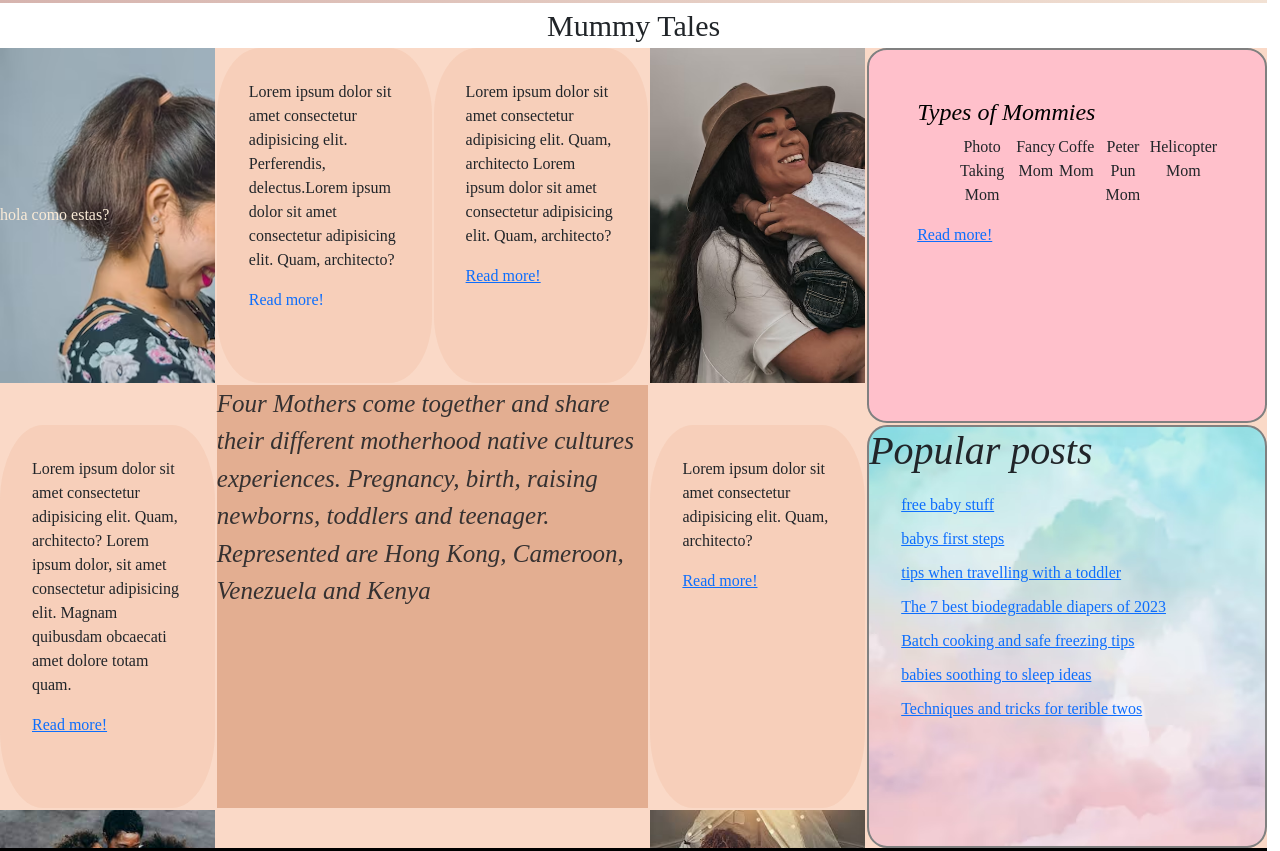
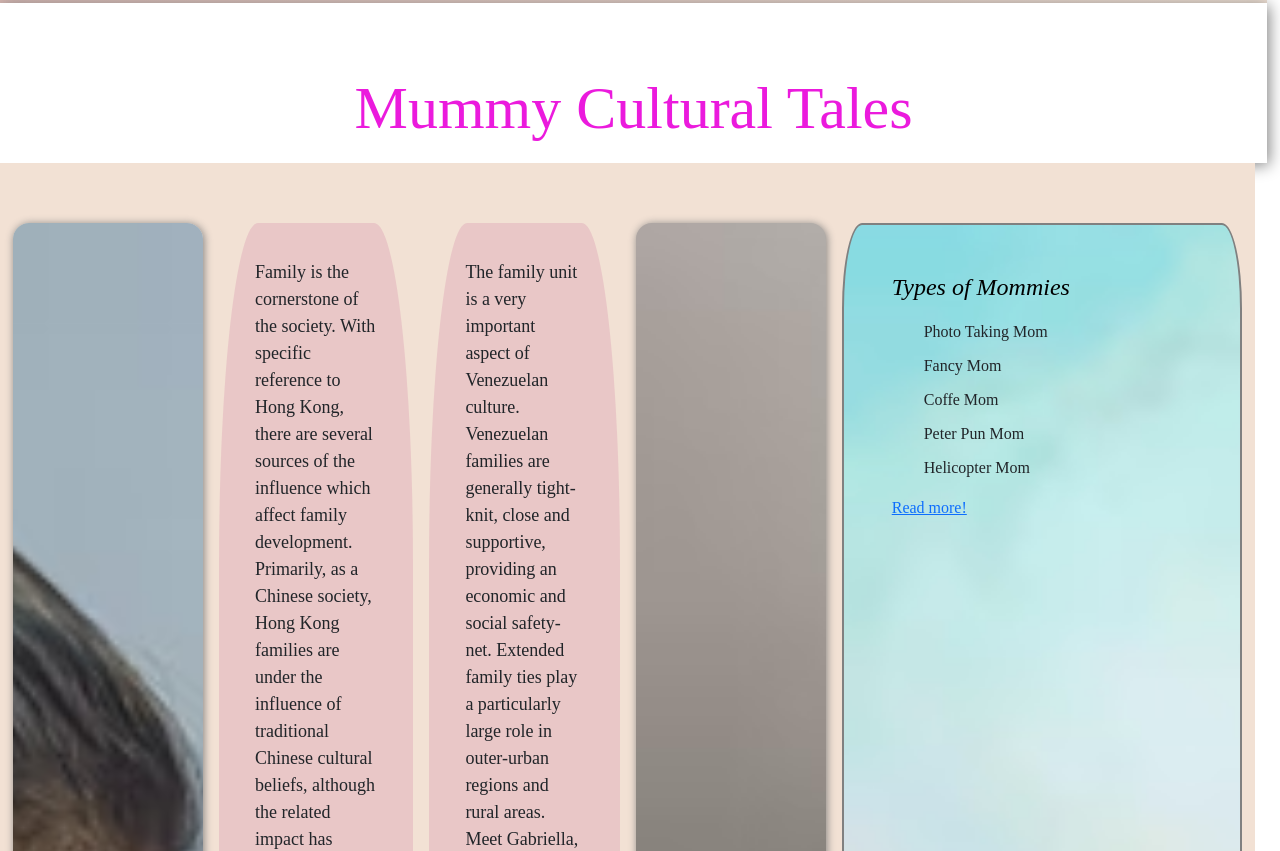
Before and after one commit to Gabita778/Mommy-tells-blog, a website built with Parcel: page src/index.html in a window 1280 px wide. Shown: the part 820-1671 px from the top of the page. Built offline with nearby package versions, Linux system fonts and the light colour scheme; a web font is replaced by a local one.

Commit message:
not completely done

```diff
--- a/src/index.html
+++ b/src/index.html
@@ -50,15 +50,30 @@
     </section>
 
     <!-- Esther's section -->
-    <div class="Section2">Mummy Tales</div>
+    <div class="Section2"><span>Mummy Cultural Tales</span></div>
 
     <section class="container8">
 
-        <div class="green"> hola como estas?</div>
+
+        <div class="green"></div>
 
         <div class="p1">
-            <p>Lorem ipsum dolor sit amet consectetur adipisicing elit. Perferendis, delectus.Lorem ipsum dolor sit amet
-                consectetur adipisicing elit. Quam, architecto? </p>
+            <p> Family is the cornerstone of the society. With specific
+                reference to Hong Kong, there are several sources
+                of the influence which affect family development.
+                Primarily, as a Chinese society, Hong Kong families
+                are under the influence of traditional Chinese cultural
+                beliefs, although the related impact has gradually
+                weakened. In the traditional Chinese culture, families
+                showed several characteristics. First, male members
+                generally held a superior position whereas females
+                typically occupied a submissive role. Second, under
+                the strong influence of Confucianism, filial piety was
+                strongly upheld with a central focus on the father-son
+                relationship. Third, because of the importance of
+                maintaining harmony in the family, the collective
+                interest (i.e., family interest) was placed above
+                individual interest.</p>
             <a class="read" href="https://creeksideobgyn.com/10-different-types-of-moms-a-mothers-day-salute/">Read
                 more!</a>
         </div>
@@ -66,7 +81,7 @@
 
         <div class="darkblue"></div>
         <div class="p2">
-            <p>Lorem ipsum dolor sit amet consectetur adipisicing elit. Quam, architecto  Lorem ipsum dolor sit amet consectetur adipisicing elit. Quam, architecto?</p>
+            <p>The family unit is a very important aspect of Venezuelan culture. Venezuelan families are generally tight-knit, close and supportive, providing an economic and social safety-net. Extended family ties play a particularly large role in outer-urban regions and rural areas. Meet Gabriella, who takes us through how a new mom is taken care off in Venezuela</p>
             <a href="https://creeksideobgyn.com/10-different-types-of-moms-a-mothers-day-salute/">Read more!</a>
         </div>
 
@@ -78,16 +93,14 @@
 
         <div class="orange"></div>
         <div class="p3">
-            <p>Lorem ipsum dolor sit amet consectetur adipisicing elit. Quam, architecto? Lorem ipsum dolor, sit
-                amet
-                consectetur adipisicing elit. Magnam quibusdam obcaecati amet dolore totam quam.</p>
+            <p>In Cameroon, child bearing is highly valued and beliefs and practices concerning child rearing vary by ethnic group. However certain values are commonly held by the ethnic groups. These values include the importance that the Cameroonians attach to learning by example and learning through play. They also attribute importance to observational learning by teaching their children to observe and imitate tasks performed by adults. It has been reported that the dominant family pattern in Cameroon is the patrilineal and extended or joint family . This family pattern promotes interdependence, and the culture of the society is collectivistic and communal in orientatio.</p>
             <a href="https://creeksideobgyn.com/10-different-types-of-moms-a-mothers-day-salute/">
                 Read more!</a>
         </div>
 
         <div class="red"></div>
         <div class="p4">
-            <p>Lorem ipsum dolor sit amet consectetur adipisicing elit. Quam, architecto?</p><a
+            <p>Many of us have seen pictures of African women carrying babies low on their back in a cloth wrapped around their torsos. But a discussion of cultural babywearing must look across many different cultures in Africa as there are different styles of cloth and different ways of wearing. Here are some:</p><a
                 href="https://creeksideobgyn.com/10-different-types-of-moms-a-mothers-day-salute/">
                 Read more!</a>
         </div>
--- a/src/styles/main.scss
+++ b/src/styles/main.scss
@@ -453,32 +453,28 @@ header input:checked+label span::before {
 
 // Esther's section
 .Section2 {
-    font-size: 30px;
+    font-size: 60px;
     display: flex;
     justify-content: center;
     align-items: center;
-}
-
-
-.secondsection {
-    color: rgb(172, 48, 48);
-    display: flex;
-    justify-content: center;
-    align-items: center;
+    padding-top:60px ;
+    padding-bottom: 10px;
+    box-shadow: 2px 2px 15px grey;
 
 }
 
-
 .container8{
-    // border: 2px solid blue;
-
-    width: 100%;
-    height: 100vh;
+    width: 99%;
+    height: 110vh;
     display: grid;
     grid-template-columns: repeat(4, 1fr) 25em;
-    grid-template-rows: auto;
-    background-color: hsla(21, 85%, 75%, 0.475);
-    gap: 2px;
+    grid-template-rows: aoto;
+    background-color: hsl(27, 54%, 89%);
+    gap: 1em;
+    padding: 0.8em;
+    margin-bottom: 120px;
+    padding-top: 60px;
+
 
     .read {
         text-decoration: none;
@@ -490,8 +486,12 @@ header input:checked+label span::before {
     grid-row: 1;
     background-image: url("../images/hongkong.avif");
     background-size: cover;
-    align-content: center;
-    color: antiquewhite;
+    background-position: center;
+    // align-content: center;
+    // color: antiquewhite;
+    border-radius: 1em;
+    box-shadow: 1px 1px 8px grey;
+
 }
 
 .p1 {
@@ -500,10 +500,13 @@ header input:checked+label span::before {
     display: flex;
     flex-direction: column;
     padding: 2em;
-    background-color: hsla(21, 75%, 81%, 0.475);
+    background-color: #e9c7c7;
     border-radius: 20%;
-    // width: 80%;
+    font-size: 18px;
 }
+
+
+
 
 .p2 {
     grid-column: 3/4;
@@ -511,8 +514,9 @@ header input:checked+label span::before {
     display: flex;
    flex-direction: column;
    padding: 2em;
-    background-color: hsla(21, 75%, 81%, 0.475);
+   background-color: #e9c7c7;
     border-radius: 20%;
+    font-size: 18px;
 
 }
 
@@ -523,22 +527,27 @@ header input:checked+label span::before {
     background-image: url("../images/venezuela.avif");
     background-size: cover;
     align-content: center;
+    border-radius: 1em;
+    box-shadow: 1px 1px 8px grey;
 }
 
 .pink {
-    background-color: hsla(21, 51%, 56%, 0.475);
+    background-color: #daabab;
     grid-column: 2/4;
-    grid-row: 2/4;
+    grid-row: 2/3;
     background-size: cover;
-    align-content: center;
+    // align-content: center;
     display: flex;
+    border-radius: 0.8em;
 
     .p5 {
-        font-size: 25px;
+        font-size: 30px;
         color: rgb(53, 49, 49);
         display: flex;
         justify-content: center;
-        align-content: center;
+        align-items: center;
+        flex-wrap: wrap;
+        overflow: hidden;
 
 
 
@@ -548,62 +557,69 @@ header input:checked+label span::before {
 .orange {
     background-color: orange;
     grid-column: 1/2;
-    grid-row: 4/5;
+    grid-row: 3/4;
     background-image: url("../images/kenia.jpeg");
     background-size: cover;
+    background-position: right;
     align-content: center;
+    border-radius: 1em;
+    box-shadow: 1px 1px 8px grey;
 }
 
 .p3 {
-    grid-column: 1/2;
+    grid-column: 2/3;
     grid-row: 3/4;
     display: flex;
     flex-direction: column;
     padding: 2em ;
-    background-color: hsla(21, 75%, 81%, 0.475);
+    background-color: #e9c7c7;
     border-radius: 20%;
+    font-size: 18px;
 
 }
 
 .p4 {
-    grid-column: 4/5;
+    grid-column: 3/4;
     grid-row: 3/4;
     display: flex;
     flex-direction: column;
     padding: 2em;
-    background-color: hsla(21, 75%, 81%, 0.475);
+    background-color: #e9c7c7;
     border-radius: 20%;
+    font-size: 18px;
 }
 
 .red {
     background-color: red;
     grid-column: 4/5;
-    grid-row: 4/5;
+    grid-row: 3/4;
     background-image: url("../images/cameroon.jpeg");
     background-size: cover;
-    align-content: center;
+    border-radius: 1em;
+    box-shadow: 1px 1px 8px grey;
 }
 
 .top {
     background-color: pink;
-    // // background-image: url("../images/trendy.webp");
+    background-image: url("../images/aside-bottom.avif");
     background-size: cover;
     grid-column: 5/6;
-    grid-row: 1/3;
+    grid-row: 1/2;
     padding: 3em;
     border-radius: 5%;
     border: 2px solid gray;
-    display: flex;
-    flex-direction: column;
 
 
     .asidetop {
         color: black;
     }
 
-    .asidelist {
+    .asidelist li{
         display: flex;
         justify-content: flex-start;
+        padding-top: 10px;
+
+
     }
 }
 
@@ -612,12 +628,13 @@ header input:checked+label span::before {
     background-image: url("../images/aside-bottom.avif");
     background-size: cover;
     grid-column: 5/6;
-    grid-row: 3/5;
+    grid-row: 2/4;
     border: 2px solid gray;
     border-radius: 5%;
 
     .asidebottom {
         font-size: 40px;
+
     }
 }
 
@@ -630,6 +647,9 @@ header input:checked+label span::before {
         grid-template-columns: auto;
         grid-template-rows: auto;
         background-color: lightsalmon;
+        height: 200vh;
+        margin-bottom: 40vh;
+        width: 99%;
 
         .green {
             height: 25vh;
@@ -638,19 +658,19 @@ header input:checked+label span::before {
         }
 
         .p1 {
-            height: 25vh;
+            height: 50vh;
             grid-column: 1/2;
             grid-row: 2/3;
         }
 
         .darkblue {
-            height: 25vh;
+            height: 30vh;
             grid-column: 1/2;
             grid-row: 3/4;
         }
 
         .p2 {
-            height: 25vh;
+            height: 30vh;
             grid-column: 1/2;
             grid-row: 4/5;
         }
@@ -669,16 +689,18 @@ header input:checked+label span::before {
             height: 25vh;
             grid-column: 1/2;
             grid-row: 7/8;
+
         }
 
         .p3 {
-            height: 25vh;
+            height: 45vh;
             grid-column: 1/2;
             grid-row: 8/9;
+
         }
 
         .red {
-            height: 25vh;
+            height: 28vh;
             grid-column: 1/2;
             grid-row: 9/10;
         }
@@ -694,16 +716,16 @@ header input:checked+label span::before {
             grid-column: 1/2;
             grid-row: 11/13;
             width: 80%;
-            height: 25vh;
+            height: 30vh;
             margin: auto;
         }
 
         .bottom {
-            height: 50vh;
+            height: 60vh;
             grid-column: 1/2;
             grid-row: 13/15;
             width: 80%;
-            height: 35vh;
+            height: 50vh;
             margin: auto;
         }
 
@@ -714,7 +736,16 @@ header input:checked+label span::before {
     padding-top: 10px;
     display: flex;
     justify-content: flex-start;
+    padding-top: 20px;
+    font-size: 20px;
+
 }
+
+
+
+
+
+
 
 // Pikchu's section
 
```
